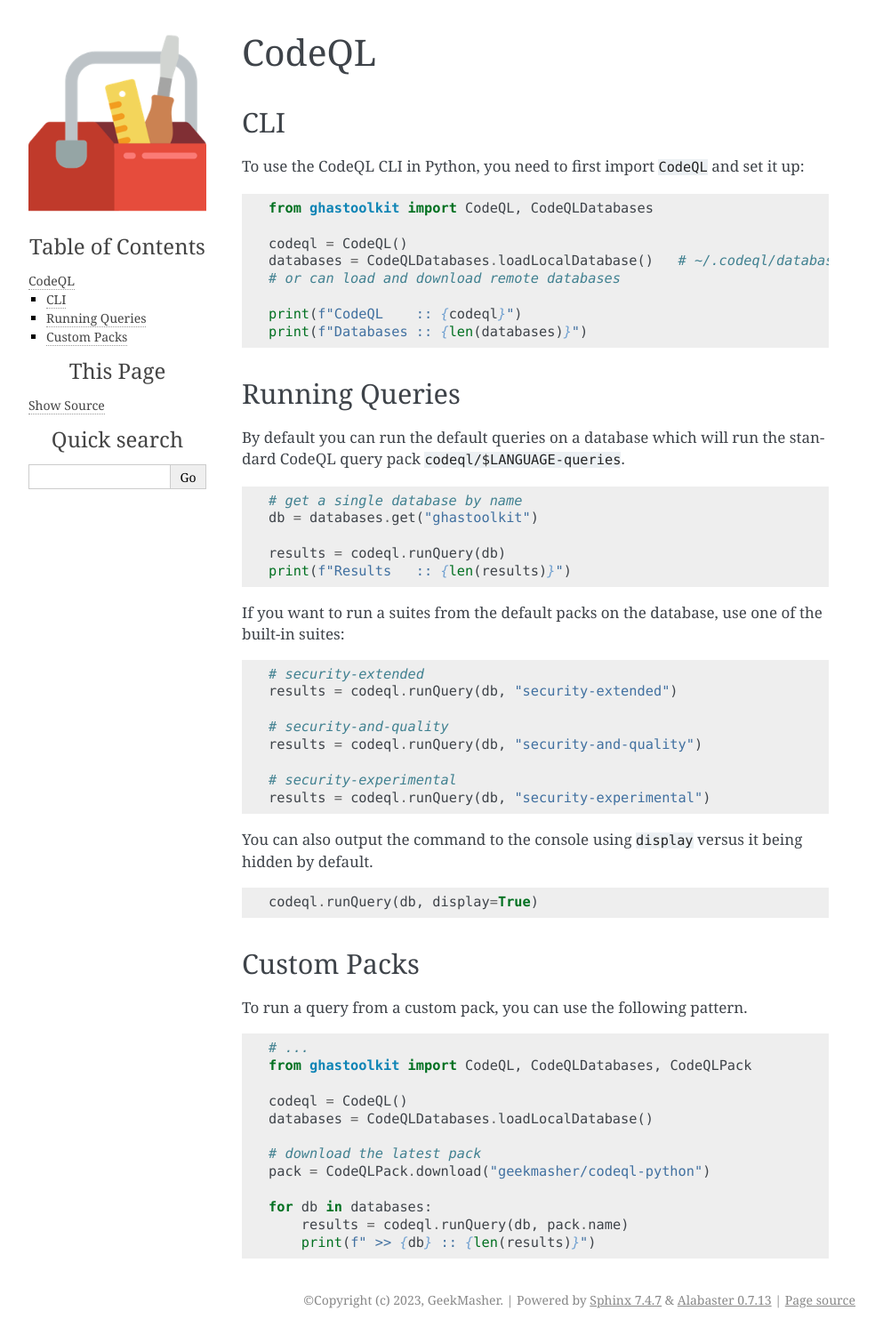
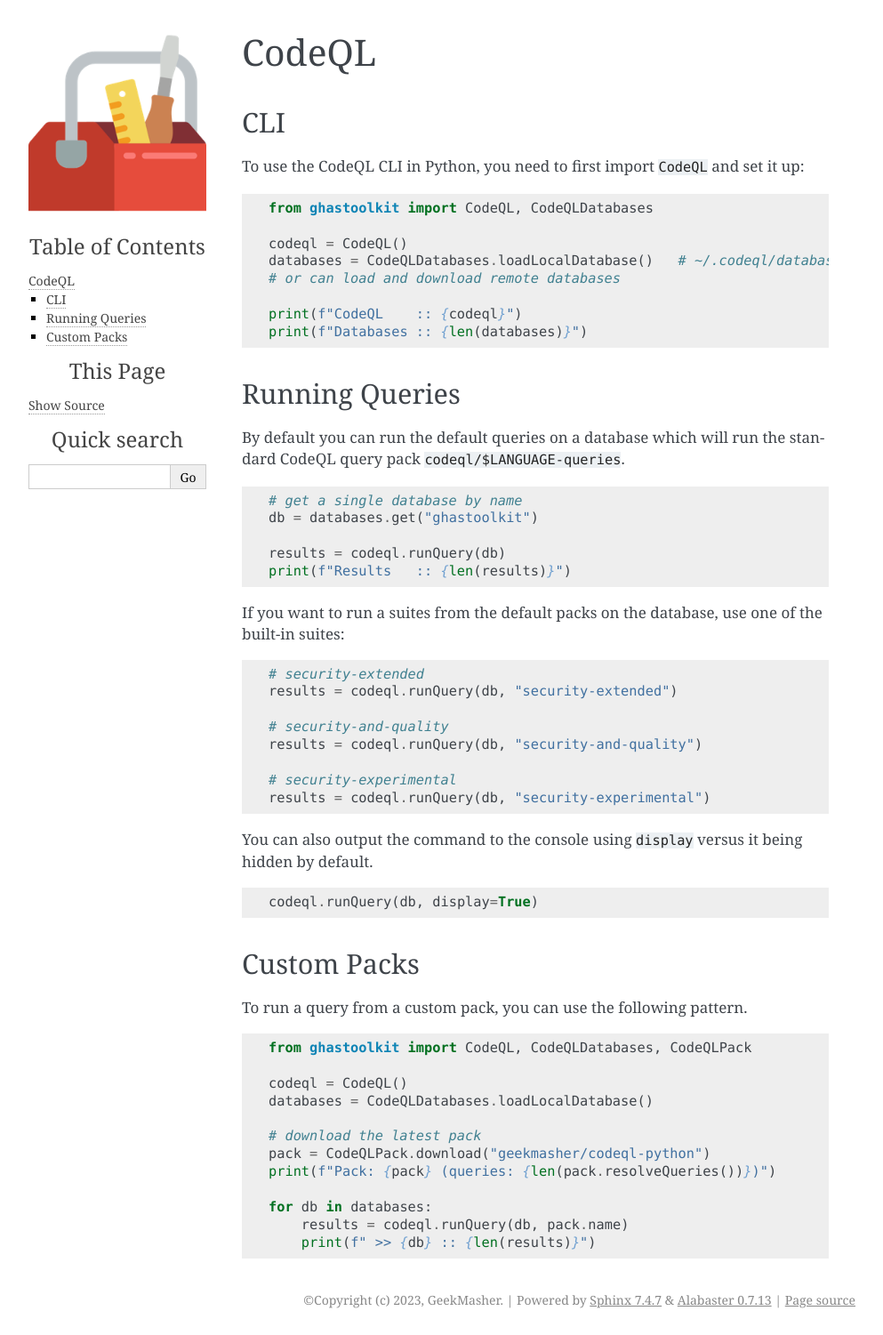
Before and after one commit to GeekMasher/ghastoolkit, a Sphinx documentation site: the page built from docs/examples/codeql.md, in a window 1280 px wide. Shown: the whole page at 89% size, without its empty margins (148-1141 px from the left). Built offline with Sphinx 7.4.7, drawn with Linux system fonts in a browser that asks for light colours.

Commit message:
feat: update docs

````diff
--- a/docs/examples/codeql.md
+++ b/docs/examples/codeql.md
@@ -54,7 +54,6 @@
 To run a query from a custom pack, you can use the following pattern.
 
 ```python
-# ...
 from ghastoolkit import CodeQL, CodeQLDatabases, CodeQLPack
 
 codeql = CodeQL()
@@ -62,6 +61,7 @@
 
 # download the latest pack
 pack = CodeQLPack.download("geekmasher/codeql-python")
+print(f"Pack: {pack} (queries: {len(pack.resolveQueries())})")
 
 for db in databases:
     results = codeql.runQuery(db, pack.name)
````
